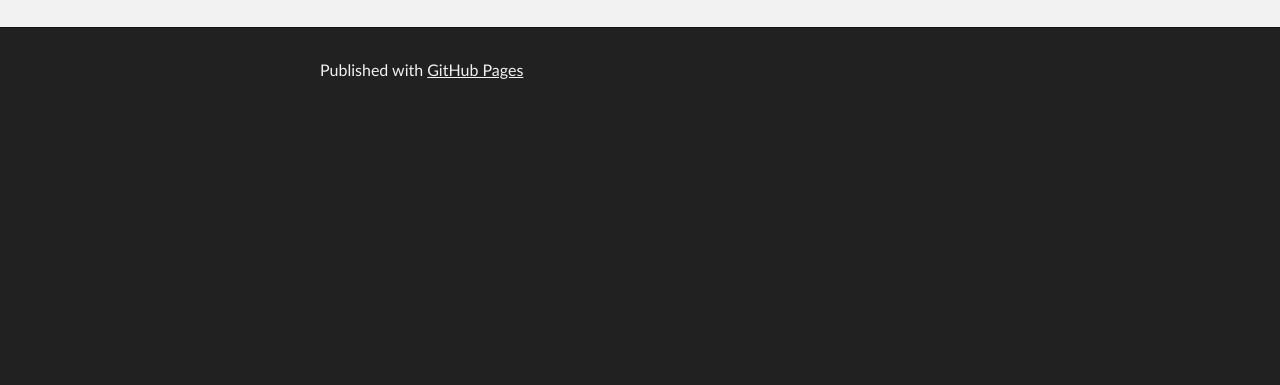
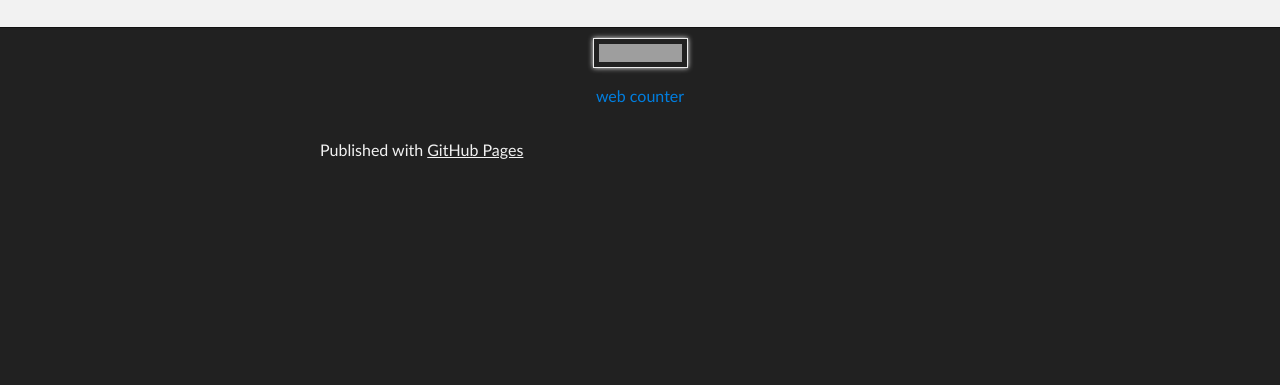
Before and after one commit to ibspyder/baker, a plain HTML site: page index.html in a window 1280 px wide. Shown: the part 415-800 px from the top of the page. Drawn offline with Linux system fonts and the light colour scheme; grey boxes are pictures that could not be loaded.

Commit message:
Update index.html

```diff
--- a/index.html
+++ b/index.html
@@ -34,6 +34,9 @@
 <a id="good-thing-that-this-is-only-a-blank-github-page" class="anchor" href="#good-thing-that-this-is-only-a-blank-github-page" aria-hidden="true"><span aria-hidden="true" class="octicon octicon-link"></span></a>Good thing that this is only a blank GitHub page.</h2>
       </section>
     </div>
+<!-- Start of SimpleHitCounter Code -->
+<div align="center"><a href="http://www.simplehitcounter.com" target="_blank"><img src="http://simplehitcounter.com/hit.php?uid=2040438&f=16777215&b=0" border="0" height="18" width="83" alt="web counter"></a><br><a href="http://www.simplehitcounter.com" target="_blank" style="text-decoration:none;">web counter</a></div>
+<!-- End of SimpleHitCounter Code -->
 
     <!-- FOOTER  -->
     <div id="footer_wrap" class="outer">
```
